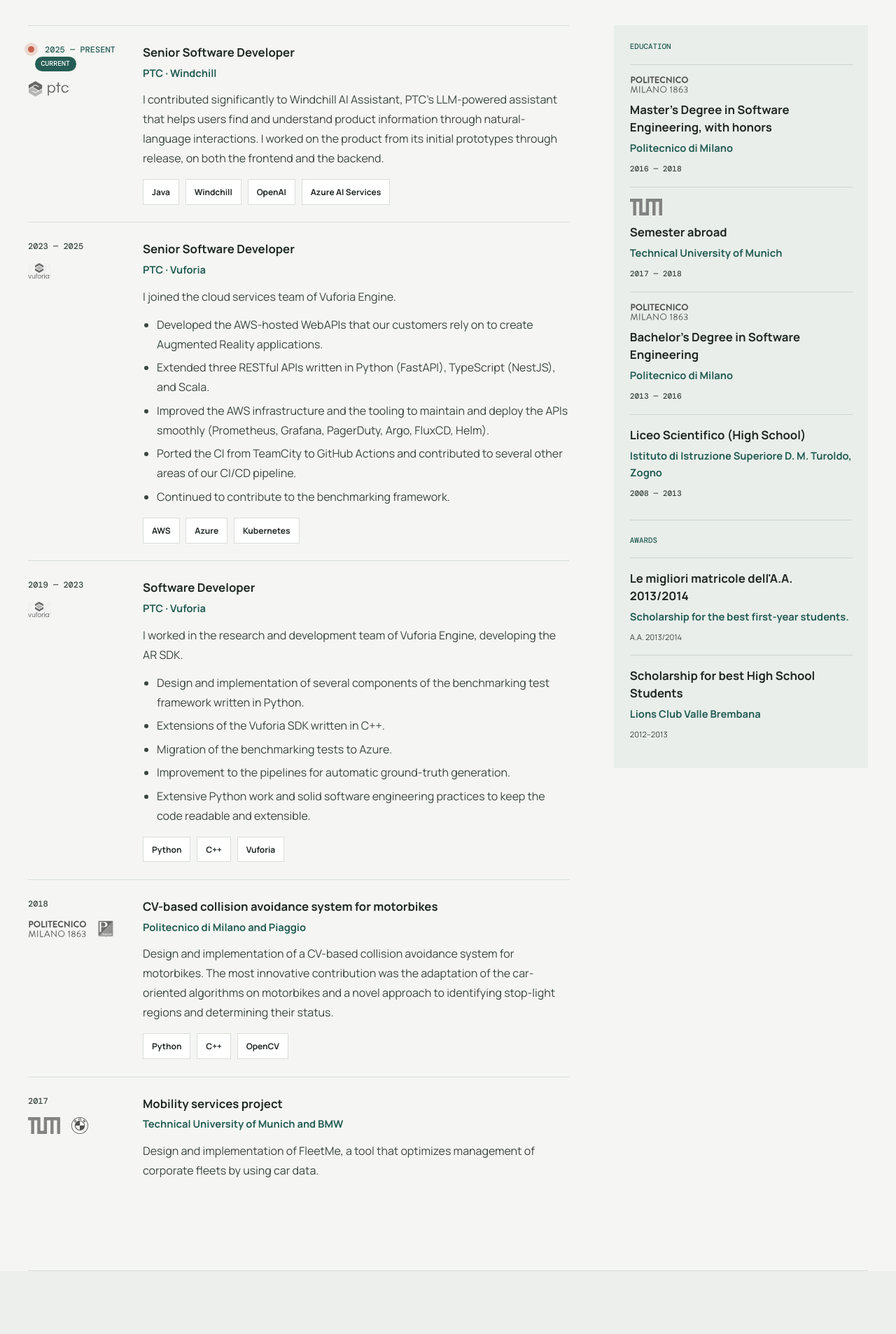
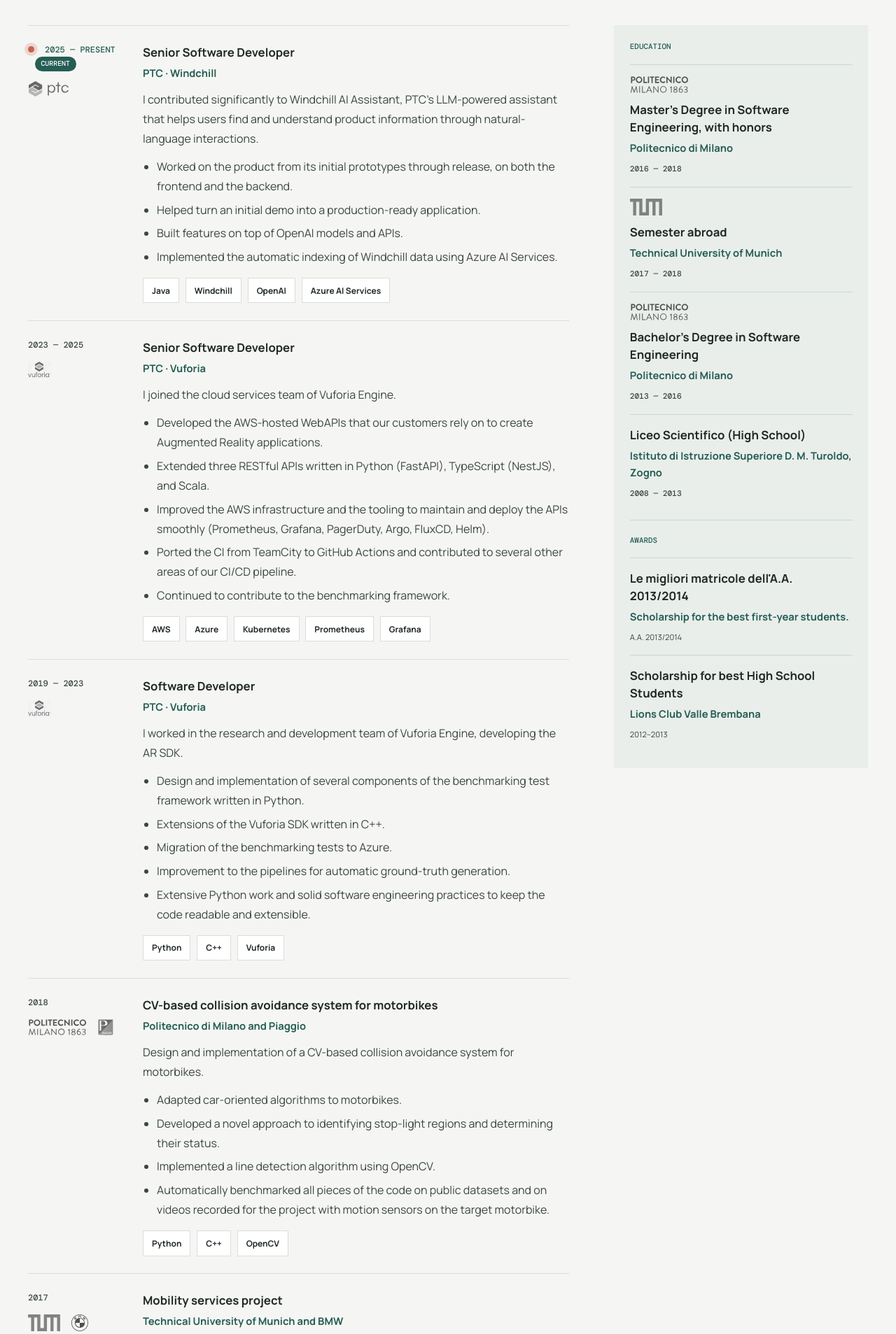
Before and after one commit to gaboardidiego/personal-website, an Angular app: page / in a window 1280 px wide. Shown: the part 1800-3707 px from the top of the page at 70% size. Built offline with nearby package versions, Linux system fonts and the light colour scheme.

Commit message:
Expand portfolio experience details
Add focused highlights for Windchill AI Assistant and motorbike collision-avoidance work, and include Prometheus and Grafana in the benchmarking role's skills.

```diff
--- a/src/app/data/portfolio.ts
+++ b/src/app/data/portfolio.ts
@@ -31,7 +31,13 @@
     period: '2025 — Present',
     current: true,
     description:
-      "I contributed significantly to Windchill AI Assistant, PTC's LLM-powered assistant that helps users find and understand product information through natural-language interactions. I worked on the product from its initial prototypes through release, on both the frontend and the backend.",
+      "I contributed significantly to Windchill AI Assistant, PTC's LLM-powered assistant that helps users find and understand product information through natural-language interactions.",
+    highlights: [
+      'Worked on the product from its initial prototypes through release, on both the frontend and the backend.',
+      'Helped turn an initial demo into a production-ready application.',
+      'Built features on top of OpenAI models and APIs.',
+      'Implemented the automatic indexing of Windchill data using Azure AI Services.',
+    ],
     skills: ['Java', 'Windchill', 'OpenAI', 'Azure AI Services'],
   },
   {
@@ -47,7 +53,7 @@
       'Ported the CI from TeamCity to GitHub Actions and contributed to several other areas of our CI/CD pipeline.',
       'Continued to contribute to the benchmarking framework.',
     ],
-    skills: ['AWS', 'Azure', 'Kubernetes'],
+    skills: ['AWS', 'Azure', 'Kubernetes', 'Prometheus', 'Grafana'],
   },
   {
     role: 'Software Developer',
@@ -74,7 +80,13 @@
     ],
     period: '2018',
     description:
-      'Design and implementation of a CV-based collision avoidance system for motorbikes. The most innovative contribution was the adaptation of the car-oriented algorithms on motorbikes and a novel approach to identifying stop-light regions and determining their status.',
+      'Design and implementation of a CV-based collision avoidance system for motorbikes.',
+    highlights: [
+      'Adapted car-oriented algorithms to motorbikes.',
+      'Developed a novel approach to identifying stop-light regions and determining their status.',
+      'Implemented a line detection algorithm using OpenCV.',
+      'Automatically benchmarked all pieces of the code on public datasets and on videos recorded for the project with motion sensors on the target motorbike.',
+    ],
     skills: ['Python', 'C++', 'OpenCV'],
   },
   {
```
